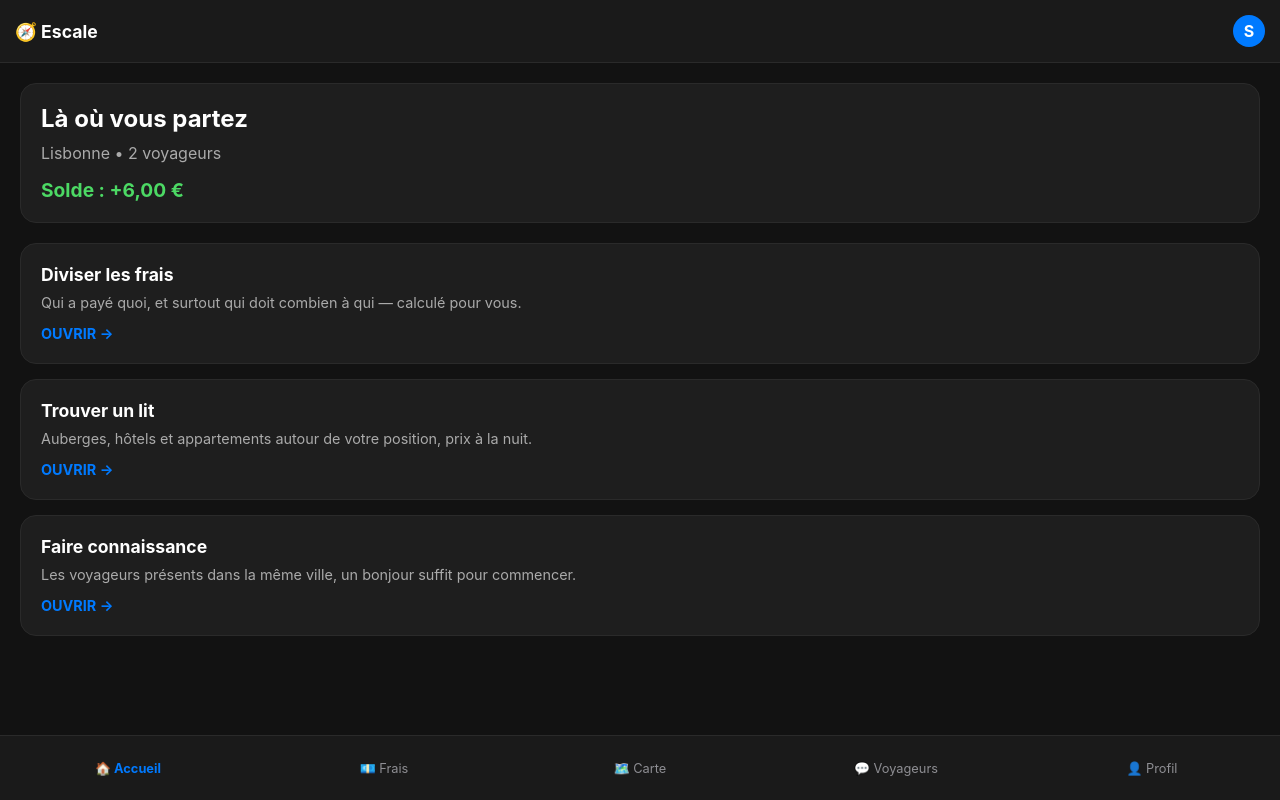
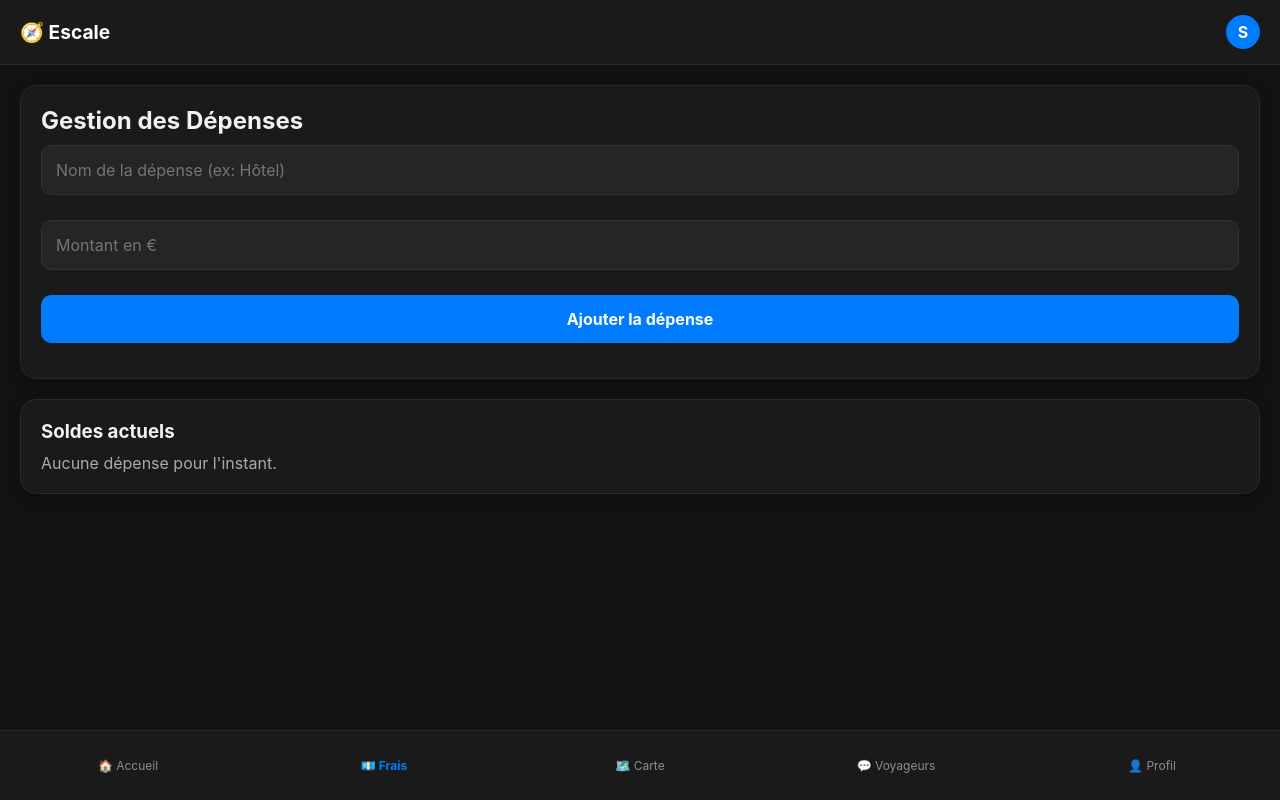
Before and after one commit to stellakurlender23-creator/Escale., a plain HTML site: page index.html in a window 1280 px wide. Both pictures are taken after a click on the element 640 px from the left and 303 px from the top of the page. Drawn offline with nearby package versions, Linux system fonts and the light colour scheme.

Commit message:
Update index.html

```diff
--- a/index.html
+++ b/index.html
@@ -9,37 +9,37 @@
         * { box-sizing: border-box; margin: 0; padding: 0; font-family: -apple-system, BlinkMacSystemFont, "Segoe UI", Roboto, sans-serif; -webkit-tap-highlight-color: transparent; }
         body { background-color: #121212; color: #f1f1f1; display: flex; flex-direction: column; height: 100dvh; overflow: hidden; position: relative; }
 
-        /* Header */
-        header { background: #1a1a1a; border-bottom: 1px solid #2a2a2a; color: white; padding: 15px; display: flex; justify-content: space-between; align-items: center; flex-shrink: 0; }
-        .logo { font-weight: bold; font-size: 1.1rem; display: flex; align-items: center; gap: 8px; }
-        .user-avatar { width: 32px; height: 32px; background: #007AFF; border-radius: 50%; display: flex; align-items: center; justify-content: center; font-weight: bold; color: white; }
+        /* En-tête / Header */
+        header { background: #1a1a1a; border-bottom: 1px solid #2a2a2a; color: white; padding: 15px 20px; display: flex; justify-content: space-between; align-items: center; flex-shrink: 0; }
+        .logo { font-weight: bold; font-size: 1.2rem; display: flex; align-items: center; gap: 8px; color: #fff; }
+        .user-avatar { width: 34px; height: 34px; background: #007AFF; border-radius: 50%; display: flex; align-items: center; justify-content: center; font-weight: bold; color: white; }
 
-        /* Contenu des onglets */
-        .content { flex: 1; overflow-y: auto; padding: 20px; padding-bottom: 90px; display: none; }
+        /* Contenu principal des onglets */
+        .content { flex: 1; overflow-y: auto; padding: 20px; padding-bottom: 100px; display: none; }
         .content.active { display: block; }
 
         /* Style des cartes du tableau de bord */
-        .hero-card { background: #1e1e1e; border: 1px solid #2a2a2a; padding: 20px; border-radius: 16px; margin-bottom: 20px; }
-        .hero-card h1 { font-size: 1.5rem; margin-bottom: 10px; color: #fff; }
-        .sub-grid { display: grid; grid-template-columns: 1fr; gap: 15px; }
+        .hero-card { background: #1a1a1a; border: 1px solid #2a2a2a; padding: 20px; border-radius: 16px; margin-bottom: 20px; box-shadow: 0 4px 12px rgba(0,0,0,0.3); }
+        .hero-card h1 { font-size: 1.4rem; margin-bottom: 8px; color: #fff; }
+        .sub-grid { display: flex; flex-direction: column; gap: 15px; }
 
-        .feature-card { background: #1e1e1e; border: 1px solid #2a2a2a; padding: 20px; border-radius: 16px; cursor: pointer; transition: border-color 0.2s; }
-        .feature-card:active { border-color: #007AFF; }
+        .feature-card { background: #1a1a1a; border: 1px solid #2a2a2a; padding: 20px; border-radius: 16px; cursor: pointer; transition: border-color 0.2s; }
+        .feature-card:active { border-color: #007AFF; background: #222; }
         .feature-card h3 { font-size: 1.1rem; margin-bottom: 8px; color: #fff; }
         .feature-card p { font-size: 0.9rem; color: #aaa; line-height: 1.4; }
         .action-link { display: inline-block; margin-top: 12px; color: #007AFF; font-weight: bold; font-size: 0.9rem; }
 
         /* Carte Leaflet */
-        #map { width: 100%; height: calc(100dvh - 150px); border-radius: 12px; }
+        #map { width: 100%; height: calc(100dvh - 180px); border-radius: 12px; min-height: 350px; }
 
         /* Formulaires & Boutons */
-        input, button.btn { width: 100%; padding: 14px; margin-top: 10px; margin-bottom: 15px; background: #2a2a2a; border: 1px solid #3a3a3a; border-radius: 10px; font-size: 1rem; color: white; }
+        input, button.btn { width: 100%; padding: 14px; margin-top: 10px; margin-bottom: 15px; background: #252525; border: 1px solid #333; border-radius: 10px; font-size: 1rem; color: white; }
         input:focus { border-color: #007AFF; outline: none; }
         button.btn { background: #007AFF; color: white; border: none; font-weight: bold; cursor: pointer; }
 
-        /* Barre de navigation inférieure */
-        nav { display: flex; background: #1a1a1a; border-top: 1px solid #2a2a2a; position: fixed; bottom: 0; left: 0; width: 100%; height: 65px; z-index: 9999; padding-bottom: env(safe-area-inset-bottom); }
-        nav button { flex: 1; background: none; border: none; font-size: 0.8rem; color: #8e8e93; display: flex; flex-direction: column; align-items: center; justify-content: center; gap: 4px; cursor: pointer; }
+        /* Barre de navigation inférieure - ultra-cliquable */
+        nav { display: flex; background: #1a1a1a; border-top: 1px solid #2a2a2a; position: fixed; bottom: 0; left: 0; width: 100%; height: 70px; z-index: 99999; padding-bottom: env(safe-area-inset-bottom); }
+        nav button { flex: 1; background: none; border: none; font-size: 0.75rem; color: #8e8e93; display: flex; flex-direction: column; align-items: center; justify-content: center; gap: 4px; cursor: pointer; }
         nav button.active { color: #007AFF; font-weight: bold; }
     </style>
 </head>
@@ -54,22 +54,22 @@
     <div id="tab-accueil" class="content active">
         <div class="hero-card">
             <h1>Là où vous partez</h1>
-            <p style="color: #aaa; margin-bottom: 15px;">Lisbonne • 2 voyageurs</p>
+            <p style="color: #aaa; margin-bottom: 12px;">Lisbonne • 2 voyageurs</p>
             <div style="font-size: 1.2rem; font-weight: bold; color: #4CD964;">Solde : +6,00 €</div>
         </div>
 
         <div class="sub-grid">
-            <div class="feature-card" onclick="switchTab('frais', document.querySelectorAll('nav button')[1])">
+            <div class="feature-card" onclick="switchTab('frais')">
                 <h3>Diviser les frais</h3>
                 <p>Qui a payé quoi, et surtout qui doit combien à qui — calculé pour vous.</p>
                 <span class="action-link">OUVRIR →</span>
             </div>
-            <div class="feature-card" onclick="switchTab('carte', document.querySelectorAll('nav button')[2])">
-                <h3>Trouver un lit</h3>
+            <div class="feature-card" onclick="switchTab('carte')">
+                <h3>Trouver un lit & Carte</h3>
                 <p>Auberges, hôtels et appartements autour de votre position, prix à la nuit.</p>
                 <span class="action-link">OUVRIR →</span>
             </div>
-            <div class="feature-card" onclick="switchTab('rencontres', document.querySelectorAll('nav button')[3])">
+            <div class="feature-card" onclick="switchTab('rencontres')">
                 <h3>Faire connaissance</h3>
                 <p>Les voyageurs présents dans la même ville, un bonjour suffit pour commencer.</p>
                 <span class="action-link">OUVRIR →</span>
@@ -100,10 +100,10 @@
     <div id="tab-rencontres" class="content">
         <div class="hero-card">
             <h2>Voyageurs à proximité</h2>
-            <p style="color: #aaa; margin-bottom: 15px;">Basé sur votre géolocalisation GPS.</p>
-            <div style="background: #252525; padding: 12px; border-radius: 10px; margin-bottom: 10px; display: flex; justify-content: space-between; align-items: center;">
+            <p style="color: #aaa; margin-bottom: 15px;">Basé sur votre géolocalisation GPS à Lisbonne.</p>
+            <div style="background: #252525; padding: 14px; border-radius: 10px; margin-bottom: 10px; display: flex; justify-content: space-between; align-items: center;">
                 <span>👋 Thomas (à 300m)</span>
-                <button style="background: #007AFF; border: none; color: white; padding: 6px 12px; border-radius: 6px;" onclick="alert('Message envoyé à Thomas !')">Dire bonjour</button>
+                <button style="background: #007AFF; border: none; color: white; padding: 8px 14px; border-radius: 8px; font-weight: bold;" onclick="alert('Message envoyé à Thomas !')">Dire bonjour</button>
             </div>
         </div>
     </div>
@@ -117,48 +117,53 @@
         </div>
     </div>
 
-    <!-- Barre de navigation -->
+    <!-- Barre de navigation inférieure fixe -->
     <nav>
-        <button class="active" onclick="switchTab('accueil', this)">🏠 Accueil</button>
-        <button onclick="switchTab('frais', this)">💶 Frais</button>
-        <button onclick="switchTab('carte', this)">🗺️ Carte</button>
-        <button onclick="switchTab('rencontres', this)">💬 Voyageurs</button>
-        <button onclick="switchTab('profil', this)">👤 Profil</button>
+        <button id="btn-accueil" class="active" onclick="switchTab('accueil')">🏠 Accueil</button>
+        <button id="btn-frais" onclick="switchTab('frais')">💶 Frais</button>
+        <button id="btn-carte" onclick="switchTab('carte')">🗺️ Carte</button>
+        <button id="btn-rencontres" onclick="switchTab('rencontres')">💬 Voyageurs</button>
+        <button id="btn-profil" onclick="switchTab('profil')">👤 Profil</button>
     </nav>
 
     <script src="https://unpkg.com/leaflet@1.9.4/dist/leaflet.js"></script>
     <script>
         let map;
-        function switchTab(tabName, btn) {
+        function switchTab(tabName) {
+            // Masquer tous les contenus et désactiver tous les boutons
             document.querySelectorAll('.content').forEach(el => el.classList.remove('active'));
             document.querySelectorAll('nav button').forEach(el => el.classList.remove('active'));
 
+            // Activer l'onglet cible et son bouton correspondant
             document.getElementById('tab-' + tabName).classList.add('active');
-            btn.classList.add('active');
+            const targetBtn = document.getElementById('btn-' + tabName);
+            if (targetBtn) targetBtn.classList.add('active');
 
-            if (tabName === 'carte' && !map) {
+            // Gérer l'affichage de la carte Leaflet
+            if (tabName === 'carte') {
                 setTimeout(() => {
-                    map = L.map('map').setView([48.8566, 2.3522], 13);
+                    if (!map) {
+                        map = L.map('map').setView([38.7223, -9.1393], 13); // Centré sur Lisbonne par défaut
                         L.tileLayer('https://{s}.tile.openstreetmap.org/{z}/{x}/{y}.png', {
                             maxZoom: 19,
                             attribution: '© OpenStreetMap'
                         }).addTo(map);
 
+                        // Géolocalisation GPS réelle si disponible
                         if (navigator.geolocation) {
                             navigator.geolocation.getCurrentPosition(position => {
                                 const lat = position.coords.latitude;
                                 const lng = position.coords.longitude;
                                 map.setView([lat, lng], 14);
-                            L.marker([lat, lng]).addTo(map).bindPopup("Vous êtes ici !").openPopup();
+                                L.marker([lat, lng]).addTo(map).bindPopup("<b>Vous êtes ici !</b>").openPopup();
 
-                            // Exemple d'hôtel fictif autour
-                            L.marker([lat + 0.002, lng + 0.002]).addTo(map).bindPopup("<b>Hôtel Lisboa Plaza</b><br>85€ / nuit");
+                                // Exemple d'hôtel disponible autour
+                                L.marker([lat + 0.002, lng + 0.002]).addTo(map).bindPopup("<b>Hôtel Lisboa Plaza</b><br>85€ / nuit<br><a href='#' onclick='alert(\"Hôtel sélectionné !\")'>Réserver</a>");
                             });
                         }
+                    }
                     map.invalidateSize();
-                }, 200);
-            } else if (tabName === 'carte' && map) {
-                setTimeout(() => map.invalidateSize(), 200);
+                }, 250);
             }
         }
 
@@ -166,9 +171,12 @@
             const name = document.getElementById('expense-name').value;
             const amount = document.getElementById('expense-amount').value;
             if(name && amount) {
-                document.getElementById('balance-displayinnerText = `Dernière dépense : ${name} (${amount}€)`;
+                document.getElementById('balance-display').innerText = `Dernière dépense : ${name} (${amount}€)`;
                 document.getElementById('expense-name').value = '';
                 document.getElementById('expense-amount').value = '';
+                alert('Dépense ajoutée avec succès !');
+            } else {
+                alert('Veuillez remplir tous les champs.');
             }
         }
 
```
Lines whose indentation alone changed are shown as unchanged.
